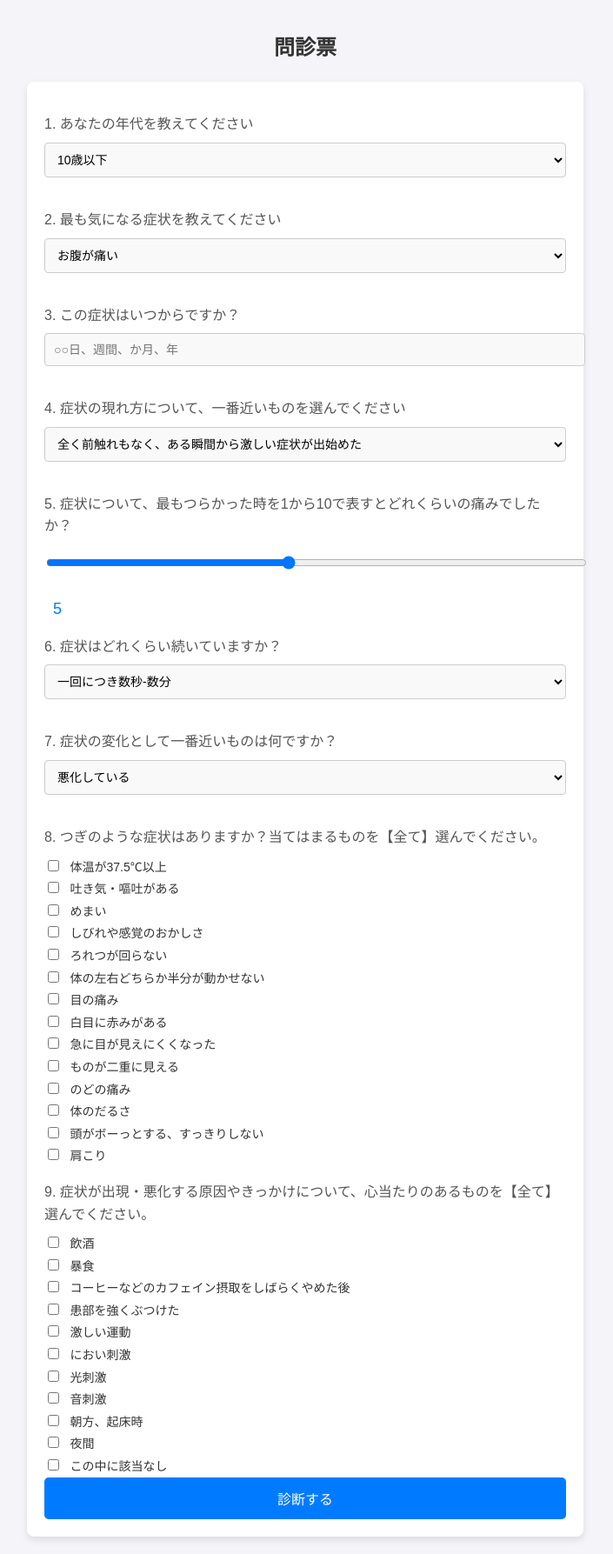
After one commit to itan-iniad/mediapp, a Django app: template mediface/diagnosis/templates/diagnosis/question.html in a window 1280 px wide. The commit adds this page. Shown: the whole page at 87% size, without its empty margins (289-994 px from the left). Run offline with Django 5.2, Linux system fonts and the light colour scheme; the template is opened without the code that fills it, so the values that code supplies are empty.

Commit message:
beautfy html

```diff
--- /dev/null
+++ b/mediface/diagnosis/static/css/question.css
@@ -0,0 +1,101 @@
+/* 基本のスタイル設定 */
+body {
+    font-family: Arial, sans-serif;
+    line-height: 1.6;
+    margin: 0;
+    padding: 20px;
+    background-color: #f4f4f9;
+}
+
+/* ヘッダー */
+h1 {
+    font-size: 24px;
+    color: #333;
+    text-align: center;
+    margin-bottom: 20px;
+}
+
+/* フォーム全体 */
+form {
+    background-color: #fff;
+    padding: 20px;
+    border-radius: 8px;
+    box-shadow: 0 4px 8px rgba(0, 0, 0, 0.1);
+    max-width: 600px;
+    margin: 0 auto;
+}
+
+/* 質問のスタイル */
+p {
+    font-size: 16px;
+    color: #555;
+    margin-bottom: 8px;
+}
+
+/* セレクトボックス */
+select, input[type="text"], input[type="range"] {
+    width: 100%;
+    padding: 10px;
+    margin-bottom: 20px;
+    border-radius: 4px;
+    border: 1px solid #ccc;
+    font-size: 14px;
+    background-color: #f9f9f9;
+}
+
+/* チェックボックスとラベル */
+input[type="checkbox"] {
+    margin-right: 8px;
+}
+
+label {
+    font-size: 14px;
+    color: #333;
+}
+
+/* ボタンのスタイル */
+button {
+    margin: 5px;
+    padding: 10px 15px;
+    background-color: #f0f0f0;
+    border: 1px solid #ccc;
+    cursor: pointer;
+    border-radius: 5px;
+    font-size: 14px;
+    transition: background-color 0.3s ease;
+}
+
+button:hover {
+    background-color: #d0eaff;
+}
+
+button.selected {
+    background-color: #a0e0ff;
+    border-color: #007bff;
+    color: #333;
+}
+
+/* スライダーの値表示 */
+#pain_value {
+    font-size: 18px;
+    color: #007bff;
+    margin-left: 10px;
+}
+
+/* 送信ボタン */
+input[type="submit"] {
+    display: block;
+    width: 100%;
+    padding: 12px;
+    background-color: #007bff;
+    color: white;
+    font-size: 16px;
+    border: none;
+    border-radius: 5px;
+    cursor: pointer;
+    transition: background-color 0.3s ease;
+}
+
+input[type="submit"]:hover {
+    background-color: #0056b3;
+}
--- a/mediface/diagnosis/templates/diagnosis/diagnose.html
+++ b/mediface/diagnosis/templates/diagnosis/diagnose.html
@@ -1,11 +1,13 @@
 <!DOCTYPE html>
 {% load static %}
 <html lang="ja">
+
 <head>
     <meta charset="UTF-8">
     <title>診断フォーム</title>
     <link rel="stylesheet" href="{% static 'css/style.css' %}">
 </head>
+
 <body>
     <div class="container">
         <h1>症状を入力してください</h1>
@@ -17,4 +19,5 @@
         </form>
     </div>
 </body>
+
 </html>
--- a/mediface/diagnosis/templates/diagnosis/mapapi.html
+++ b/mediface/diagnosis/templates/diagnosis/mapapi.html
@@ -1,6 +1,7 @@
 <!DOCTYPE html>
 {% load static %}
 <html>
+
 <head>
     <title>Nearby Hospitals</title>
     <meta charset="utf-8" />
@@ -13,6 +14,7 @@
         }
     </style>
 </head>
+
 <body>
     <div id="map"></div>
     <script src="https://unpkg.com/leaflet@1.7.1/dist/leaflet.js"></script>
@@ -28,4 +30,5 @@
     <script src="{% static "javascript/mapapi.js" %}"></script>
     <script src="{% static "javascript/gpsapi.js" %}"></script>
 </body>
+
 </html>
--- /dev/null
+++ b/mediface/diagnosis/templates/diagnosis/question.html
@@ -0,0 +1,170 @@
+<!DOCTYPE html>
+{% load static %}
+<html lang="ja">
+
+<head>
+    <meta charset="UTF-8">
+    <meta name="viewport" content="width=device-width, initial-scale=1.0">
+    <title>問診票</title>
+    <link rel="stylesheet" type="text/css" href="{% static "css/question.css" %}">
+    <style>
+        button {
+            margin: 5px;
+            padding: 10px;
+            background-color: #F0F0F0;
+            border: 1px solid #ccc;
+            cursor: pointer;
+        }
+
+        button.selected {
+            background-color: #A0E0FF;
+        }
+    </style>
+</head>
+
+<body>
+    <h1>問診票</h1>
+    <form>
+        <!-- 質問1 -->
+        <p>1. あなたの年代を教えてください</p>
+        <select name="age_group">
+            <option value="under_10">10歳以下</option>
+            <option value="10s">10代</option>
+            <option value="20s">20代</option>
+            <option value="30s">30代</option>
+            <option value="40s">40代</option>
+            <option value="50s">50代</option>
+            <option value="60s">60代</option>
+            <option value="70s">70代</option>
+            <option value="80_plus">80歳以上</option>
+        </select>
+        <!-- 質問2 -->
+        <p>2. 最も気になる症状を教えてください</p>
+        <select name="main_symptom">
+            <option value="stomachache">お腹が痛い</option>
+            <option value="fever">発熱</option>
+            <option value="fatigue">だるい</option>
+            <option value="headache">頭痛</option>
+            <option value="throat_pain">喉が痛い</option>
+            <option value="nausea">吐き気</option>
+            <option value="other">その他</option>
+        </select>
+        <!-- 質問3 -->
+        <p>3. この症状はいつからですか？</p>
+        <input type="text" name="symptom_duration" placeholder="○○日、週間、か月、年">
+        <!-- 質問4 -->
+        <p>4. 症状の現れ方について、一番近いものを選んでください</p>
+        <select name="symptom_onset">
+            <option value="sudden_severe">全く前触れもなく、ある瞬間から激しい症状が出始めた</option>
+            <option value="sudden_mild">急に症状が出始めた</option>
+            <option value="gradual">ゆっくり症状が出始めた</option>
+        </select>
+        <!-- 質問5 -->
+        <p>5. 症状について、最もつらかった時を1から10で表すとどれくらいの痛みでしたか？</p>
+        <input type="range" id="pain_scale" name="pain_scale" min="1" max="10" value="5"
+            oninput="updatePainValue(this.value)">
+        <span id="pain_value">5</span>
+        <script>
+            function updatePainValue(value) {
+                document.getElementById('pain_value').textContent = value;
+            }
+        </script>
+        <!-- 質問6 -->
+        <p>6. 症状はどれくらい続いていますか？</p>
+        <select name="symptom_duration_continuity">
+            <option value="seconds_minutes">一回につき数秒-数分</option>
+            <option value="minutes_hours">数分-数時間くらい</option>
+            <option value="hours_day">4-24時間くらい</option>
+            <option value="days">1-3日くらい</option>
+            <option value="constant">3回以上もしくはほぼ常に</option>
+        </select>
+        <!-- 質問7 -->
+        <p>7. 症状の変化として一番近いものは何ですか？</p>
+        <select name="symptom_change">
+            <option value="worse">悪化している</option>
+            <option value="no_change">改善も悪化もしていない</option>
+            <option value="improved_but_present">改善したがまだ残っている</option>
+            <option value="gone">改善し、現在はない</option>
+        </select>
+        <!-- 質問8 -->
+        <p>8. つぎのような症状はありますか？当てはまるものを【全て】選んでください。</p>
+        <input type="checkbox" id="fever_37_5" name="additional_symptoms" value="fever_37_5">
+        <label for="fever_37_5">体温が37.5℃以上</label><br>
+        <input type="checkbox" id="nausea_vomiting" name="additional_symptoms" value="nausea_vomiting">
+        <label for="nausea_vomiting">吐き気・嘔吐がある</label><br>
+        <input type="checkbox" id="dizziness" name="additional_symptoms" value="dizziness">
+        <label for="dizziness">めまい</label><br>
+        <input type="checkbox" id="numbness" name="additional_symptoms" value="numbness">
+        <label for="numbness">しびれや感覚のおかしさ</label><br>
+        <input type="checkbox" id="slurred_speech" name="additional_symptoms" value="slurred_speech">
+        <label for="slurred_speech">ろれつが回らない</label><br>
+        <input type="checkbox" id="half_paralysis" name="additional_symptoms" value="half_paralysis">
+        <label for="half_paralysis">体の左右どちらか半分が動かせない</label><br>
+        <input type="checkbox" id="eye_pain" name="additional_symptoms" value="eye_pain">
+        <label for="eye_pain">目の痛み</label><br>
+        <input type="checkbox" id="eye_redness" name="additional_symptoms" value="eye_redness">
+        <label for="eye_redness">白目に赤みがある</label><br>
+        <input type="checkbox" id="blurred_vision" name="additional_symptoms" value="blurred_vision">
+        <label for="blurred_vision">急に目が見えにくくなった</label><br>
+        <input type="checkbox" id="double_vision" name="additional_symptoms" value="double_vision">
+        <label for="double_vision">ものが二重に見える</label><br>
+        <input type="checkbox" id="throat_pain" name="additional_symptoms" value="throat_pain">
+        <label for="throat_pain">のどの痛み</label><br>
+        <input type="checkbox" id="fatigue" name="additional_symptoms" value="fatigue">
+        <label for="fatigue">体のだるさ</label><br>
+        <input type="checkbox" id="brain_fog" name="additional_symptoms" value="brain_fog">
+        <label for="brain_fog">頭がボーっとする、すっきりしない</label><br>
+        <input type="checkbox" id="shoulder_stiffness" name="additional_symptoms" value="shoulder_stiffness">
+        <label for="shoulder_stiffness">肩こり</label><br>
+        <!-- 質問9: 追加質問 -->
+        <p>9. 症状が出現・悪化する原因やきっかけについて、心当たりのあるものを【全て】選んでください。</p>
+        <input type="checkbox" id="alcohol" name="triggers" value="alcohol">
+        <label for="alcohol">飲酒</label><br>
+        <input type="checkbox" id="overeating" name="triggers" value="overeating">
+        <label for="overeating">暴食</label><br>
+        <input type="checkbox" id="caffeine" name="triggers" value="caffeine">
+        <label for="caffeine">コーヒーなどのカフェイン摂取をしばらくやめた後</label><br>
+        <input type="checkbox" id="injury" name="triggers" value="injury">
+        <label for="injury">患部を強くぶつけた</label><br>
+        <input type="checkbox" id="exercise" name="triggers" value="exercise">
+        <label for="exercise">激しい運動</label><br>
+        <input type="checkbox" id="smell" name="triggers" value="smell">
+        <label for="smell">におい刺激</label><br>
+        <input type="checkbox" id="light" name="triggers" value="light">
+        <label for="light">光刺激</label><br>
+        <input type="checkbox" id="sound" name="triggers" value="sound">
+        <label for="sound">音刺激</label><br>
+        <input type="checkbox" id="morning" name="triggers" value="morning">
+        <label for="morning">朝方、起床時</label><br>
+        <input type="checkbox" id="night" name="triggers" value="night">
+        <label for="night">夜間</label><br>
+        <input type="checkbox" id="none" name="triggers" value="none">
+        <label for="none">この中に該当なし</label><br>
+        <input type="hidden" name="selected_triggers" id="selected_triggers" value="">
+        <script>
+            // トリガーボタンの選択状態を管理
+            const buttons = document.querySelectorAll('#triggers button');
+            const selectedTriggers = [];
+            buttons.forEach(button => {
+                button.addEventListener('click', () => {
+                    // 選択されているかどうかを確認し、選択状態を切り替える
+                    if (button.classList.contains('selected')) {
+                        button.classList.remove('selected');
+                        const index = selectedTriggers.indexOf(button.value);
+                        if (index > -1) {
+                            selectedTriggers.splice(index, 1);
+                        }
+                    } else {
+                        button.classList.add('selected');
+                        selectedTriggers.push(button.value);
+                    }
+                    // 選択されたトリガーをhiddenフィールドに設定
+                    document.getElementById('selected_triggers').value = selectedTriggers.join(',');
+                });
+            });
+        </script>
+        <input type="submit" value="診断する">
+    </form>
+</body>
+
+</html>
--- a/mediface/diagnosis/templates/diagnosis/result.html
+++ b/mediface/diagnosis/templates/diagnosis/result.html
@@ -1,11 +1,13 @@
 <!DOCTYPE html>
 {% load static %}
 <html lang="ja">
+
 <head>
     <meta charset="UTF-8">
     <title>診断結果</title>
     <link rel="stylesheet" href="{% static 'css/style.css' %}">
 </head>
+
 <body>
     <div class="result">
         <h1>診断結果</h1>
@@ -19,4 +21,5 @@
         <iframe src="{% url "mapapi" %}">
     </div>
 </body>
+
 </html>
```
